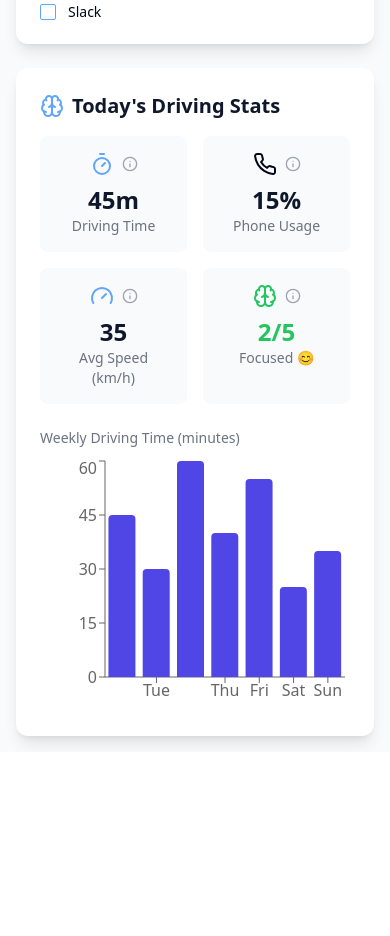
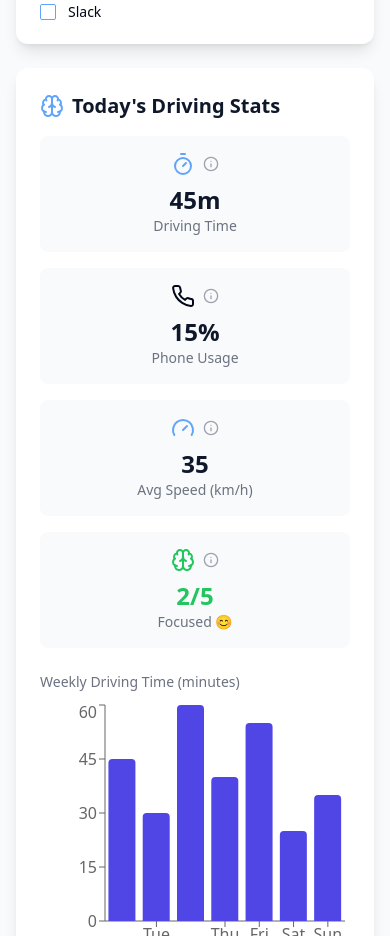
Before and after one commit to pierdiruzza/qosho, a React (Vite) app: page / in a window 390 px wide. Shown: the part 860-1796 px from the top of the page. Before the commit the page ends 1612 px from the top, so only its background shows below. Built offline with nearby package versions, Linux system fonts and the light colour scheme; no server answers.

Commit message:
Refactor SafetyStats layout
Adjusted the layout of the SafetyStats component to display the statistics in a single column format, changing from a 2x2 grid to 4 rows. The order of the displayed stats has been updated to: Driving Time, Phone Usage, Avg Speed, and Focus Score.
[skip gpt_engineer]

```diff
--- a/src/components/SafetyStats.tsx
+++ b/src/components/SafetyStats.tsx
@@ -47,7 +47,7 @@ const SafetyStats = () => {
           <h2 className="text-xl font-semibold text-secondary">Today's Driving Stats</h2>
         </div>
 
-        <div className="grid grid-cols-2 gap-4 mb-6">
+        <div className="flex flex-col space-y-4">
           <div className="text-center p-4 bg-gray-50 rounded-lg">
             <div className="flex justify-center items-center gap-2 mb-2">
               <Timer className="w-6 h-6 text-primary" />
```
